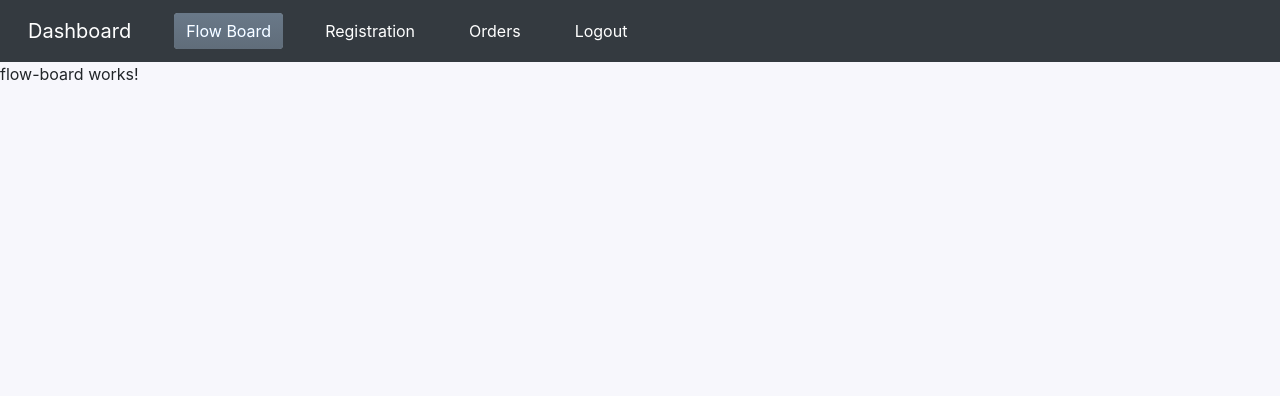
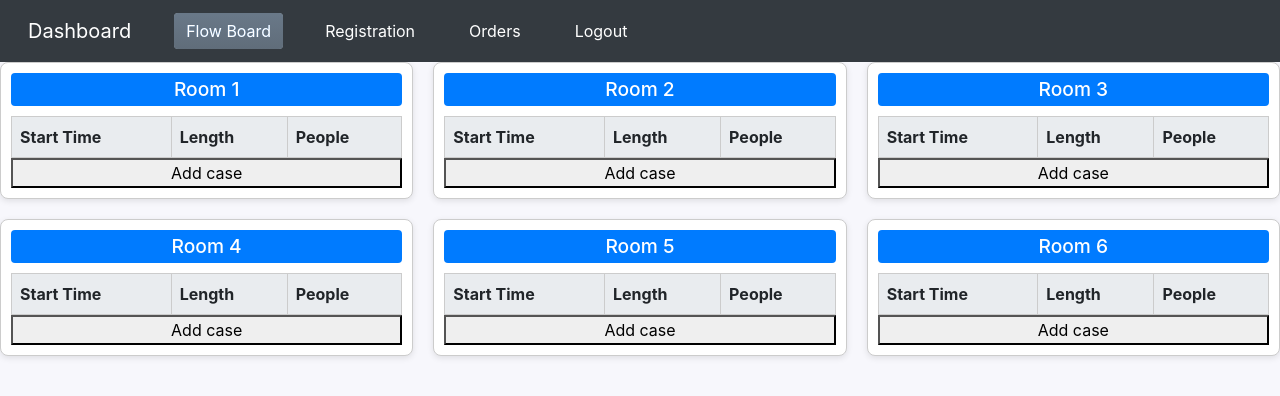
Before and after one commit to chance-404/EHR_project, an Angular app in the folder EHR-app/: page /flow-board in a window 1280 px wide. Shown: the top 396 px of the page. Built offline with nearby package versions, Linux system fonts and the light colour scheme; sample sign-in values are in the browser's storage.

Commit message:
Beginning of flowboard is there, needs work

```diff
--- a/EHR-app/src/app/flow-board/flow-board.css
+++ b/EHR-app/src/app/flow-board/flow-board.css
@@ -0,0 +1,74 @@
+body {
+  font-family: Arial, sans-serif;
+  margin: 20px;
+  background-color: #f8f9fa;
+}
+
+.grid-container {
+  display: flex;
+  flex-wrap: wrap;
+  gap: 20px;
+}
+
+.room-card {
+  flex: 1 1 calc(33.333% - 20px);
+  background: white;
+  border: 1px solid #ccc;
+  border-radius: 8px;
+  box-shadow: 0 2px 6px rgba(0,0,0,0.1);
+  padding: 10px;
+  display: flex;
+  flex-direction: column;
+}
+
+.room-card h2 {
+  margin: 0 0 10px;
+  font-size: 1.2rem;
+  text-align: center;
+  background: #007bff;
+  color: white;
+  padding: 5px;
+  border-radius: 4px;
+}
+
+table {
+  width: 100%;
+  border-collapse: collapse;
+}
+
+thead th {
+  background: #e9ecef;
+  padding: 8px;
+  border: 1px solid #ccc;
+  text-align: left;
+}
+
+tbody td {
+  padding: 8px;
+  border: 1px solid #ccc;
+}
+
+tbody tr:nth-child(even) {
+  background: #f8f9fa;
+}
+
+.add-event-btn {
+  margin-top: 10px;
+  padding: 6px 10px;
+  font-size: 0.9rem;
+  cursor: pointer;
+  background: #28a745;
+  color: white;
+  border: none;
+  border-radius: 4px;
+}
+
+.add-event-btn:hover {
+  background: #218838;
+}
+
+@media (max-width: 800px) {
+  .room-card {
+    flex: 1 1 100%;
+  }
+}
--- a/EHR-app/src/app/flow-board/flow-board.html
+++ b/EHR-app/src/app/flow-board/flow-board.html
@@ -1,3 +1,124 @@
 <app-header></app-header>
 
-<p>flow-board works!</p>
+<div class="grid-container">
+  <div class="room-card">
+    <h2>Room 1</h2>
+    <table>
+      <thead>
+        <tr>
+          <th>Start Time</th>
+          <th>Length</th>
+          <th>People</th>
+        </tr>
+      </thead>
+      <tbody>
+        <tr *ngFor="let case of room1.case">
+          <td>{{ case.startTime }}</td>
+          <td>{{ case.length }}</td>
+          <td>{{ case.people }}</td>
+        </tr>
+      </tbody>
+    </table>
+    <button class="add-case-btn" (click)="addCase(1)">Add case</button>
+  </div>
+  <div class="room-card">
+    <h2>Room 2</h2>
+    <table>
+      <thead>
+        <tr>
+          <th>Start Time</th>
+          <th>Length</th>
+          <th>People</th>
+        </tr>
+      </thead>
+      <tbody>
+        <tr *ngFor="let case of room2.case">
+          <td>{{ case.startTime }}</td>
+          <td>{{ case.length }}</td>
+          <td>{{ case.people }}</td>
+        </tr>
+      </tbody>
+    </table>
+    <button class="add-case-btn" (click)="addCase(2)">Add case</button>
+  </div>
+  <div class="room-card">
+    <h2>Room 3</h2>
+    <table>
+      <thead>
+        <tr>
+          <th>Start Time</th>
+          <th>Length</th>
+          <th>People</th>
+        </tr>
+      </thead>
+      <tbody>
+        <tr *ngFor="let case of room3.case">
+          <td>{{ case.startTime }}</td>
+          <td>{{ case.length }}</td>
+          <td>{{ case.people }}</td>
+        </tr>
+      </tbody>
+    </table>
+    <button class="add-case-btn" (click)="addCase(3)">Add case</button>
+  </div>
+  <div class="room-card">
+    <h2>Room 4</h2>
+    <table>
+      <thead>
+        <tr>
+          <th>Start Time</th>
+          <th>Length</th>
+          <th>People</th>
+        </tr>
+      </thead>
+      <tbody>
+        <tr *ngFor="let case of room4.case">
+          <td>{{ case.startTime }}</td>
+          <td>{{ case.length }}</td>
+          <td>{{ case.people }}</td>
+        </tr>
+      </tbody>
+    </table>
+    <button class="add-case-btn" (click)="addCase(4)">Add case</button>
+  </div>
+  <div class="room-card">
+    <h2>Room 5</h2>
+    <table>
+      <thead>
+        <tr>
+          <th>Start Time</th>
+          <th>Length</th>
+          <th>People</th>
+        </tr>
+      </thead>
+      <tbody>
+        <tr *ngFor="let case of room5.case">
+          <td>{{ case.startTime }}</td>
+          <td>{{ case.length }}</td>
+          <td>{{ case.people }}</td>
+        </tr>
+      </tbody>
+    </table>
+    <button class="add-case-btn" (click)="addCase(5)">Add case</button>
+  </div>
+  <div class="room-card">
+    <h2>Room 6</h2>
+    <table>
+      <thead>
+        <tr>
+          <th>Start Time</th>
+          <th>Length</th>
+          <th>People</th>
+        </tr>
+      </thead>
+      <tbody>
+        <tr *ngFor="let case of room6.case">
+          <td>{{ case.startTime }}</td>
+          <td>{{ case.length }}</td>
+          <td>{{ case.people }}</td>
+        </tr>
+      </tbody>
+    </table>
+    <button class="add-case-btn" (click)="addCase(6)">Add case</button>
+  </div>
+</div>
--- a/EHR-app/src/app/flow-board/flow-board.ts
+++ b/EHR-app/src/app/flow-board/flow-board.ts
@@ -1,13 +1,83 @@
 import { Component } from '@angular/core';
 import { Header } from "../header/header";
 import { RouterModule } from '@angular/router';
+import { CommonModule } from '@angular/common';
+
+interface Case {
+  startTime: string;
+  length: string;
+  people: string;
+}
+
+interface Room {
+  id: number;
+  name: string;
+  case: Case[];
+}
 
 @Component({
   selector: 'app-flow-board',
-  imports: [Header, RouterModule],
+  imports: [Header, RouterModule, CommonModule],
   templateUrl: './flow-board.html',
   styleUrl: './flow-board.css'
 })
 export class FlowBoard {
+  room1: Room;
+  room2: Room;
+  room3: Room;
+  room4: Room;
+  room5: Room;
+  room6: Room;
+  roomId: any;
 
+  constructor() {
+    this.room1 = {
+      id: 1,
+      name: 'Room 1',
+      case:[]
+    };
+    this.room2 = {
+      id: 1,
+      name: 'Room 1',
+      case:[]
+    };
+    this.room3 = {
+      id: 1,
+      name: 'Room 1',
+      case:[]
+    };
+    this.room4 = {
+      id: 1,
+      name: 'Room 1',
+      case:[]
+    };
+    this.room5 = {
+      id: 1,
+      name: 'Room 1',
+      case:[]
+    };
+    this.room6 = {
+      id: 1,
+      name: 'Room 1',
+      case:[]
+    };
+  }
+
+  addCase(roomId: number) {
+    const startTime = prompt("Enter start time (e.g., 09:00):");
+    if (!startTime) return;
+
+    const length = prompt("Enter est. length (e.g., 1h or 30m):");
+    if (!length) return;
+
+    const people = prompt("Enter people (comma separated):");
+    if (!people) return;
+
+
+      this.roomId.case.push (
+      startTime,
+      length,
+      people
+      );
+  }
 }
```
